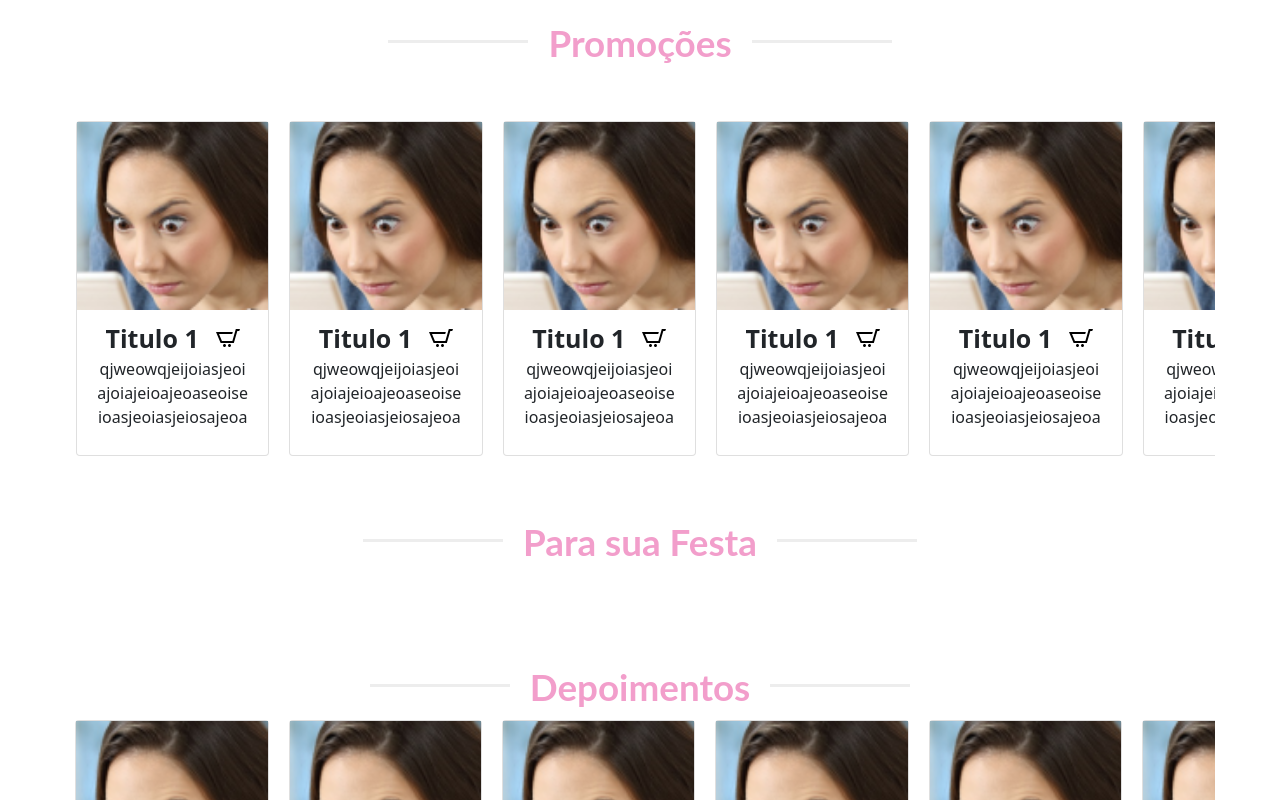
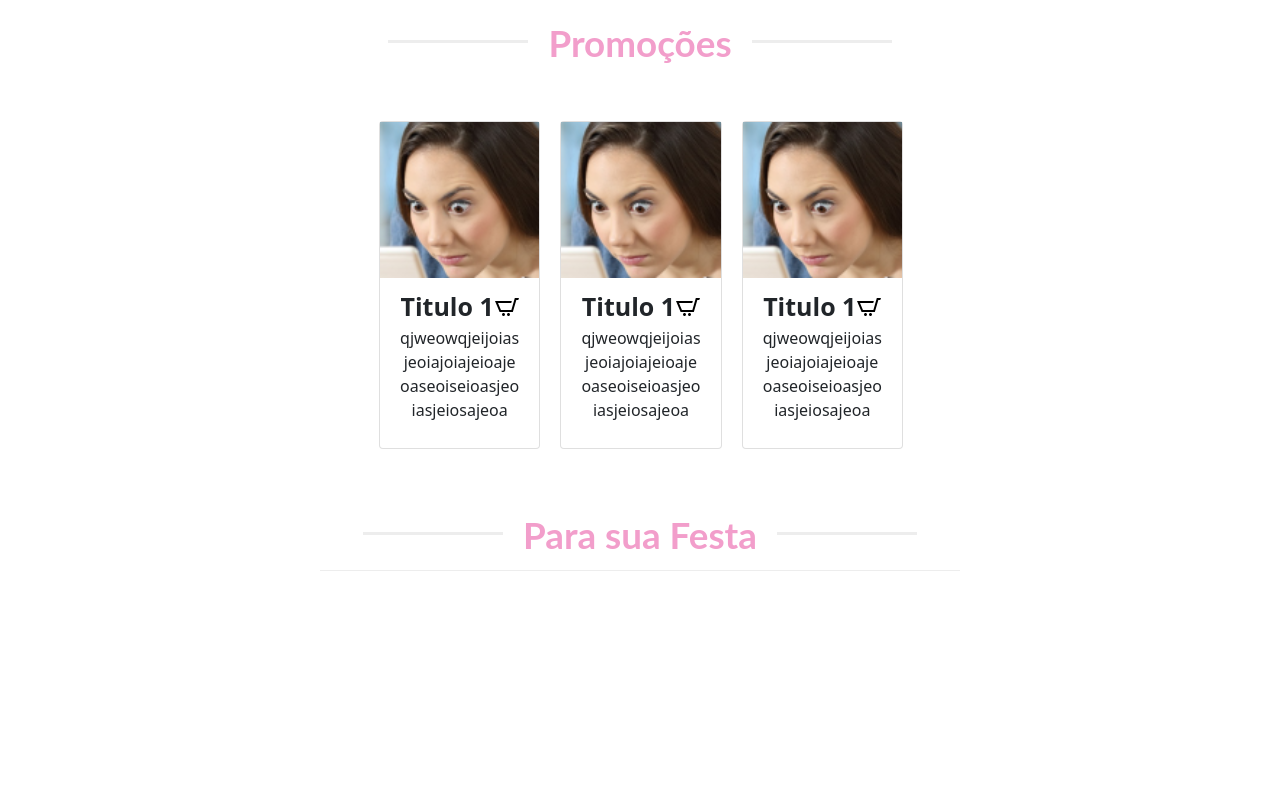
Before and after one commit to Thiteago/ProjetoReact, a React (Create React App) app: page /#/ in a window 1280 px wide. Shown: the part 1120-1920 px from the top of the page. Built offline with nearby package versions, Linux system fonts and the light colour scheme; a web font is replaced by a local one.

Commit message:
update categorias sections

```diff
--- a/src/components/CategoryList.tsx
+++ b/src/components/CategoryList.tsx
@@ -5,14 +5,11 @@
         <>
             <div className="container-cards">
                 <div className='card-category'>
-                    <img src="#" alt="" />
+                    <div className="icon-category">
+
+                    </div>
+                    <div className="info-category"></div>
                 </div>
-                <div className='card-category'></div>
-                <div className='card-category'></div>
-                <div className='card-category'></div>
-                <div className='card-category'></div>
-                <div className='card-category'></div>
-                <div className='card-category'></div>
                 <div className='card-category'></div>
             </div>
         </>
--- a/src/pages/Home.tsx
+++ b/src/pages/Home.tsx
@@ -65,6 +65,7 @@
                             <p>Para sua Festa</p>
                         <span className="divider"></span>
                     </h1>
+
                     <CategoryList></CategoryList>
 
                 </div>
--- a/src/styles/CategoryList.scss
+++ b/src/styles/CategoryList.scss
@@ -1,4 +1,14 @@
+.container-cards{
+
+}
+
+.card-category:first-child{
+    border-top: 1px solid #EDEDED;
+}
 
 .card-category{
-    width: 50%;
+    height: 250px;
+    margin: 10px 0 10px 0;
+    display: flex;
+    border-bottom: 1px solid #EDEDED;
 }
--- a/src/styles/testemunhos.scss
+++ b/src/styles/testemunhos.scss
@@ -25,7 +25,7 @@
     }
 
     .slider{
-        max-width: 1150px;
+        max-width: 85%;
         display: flex;
 
         .card{
```
